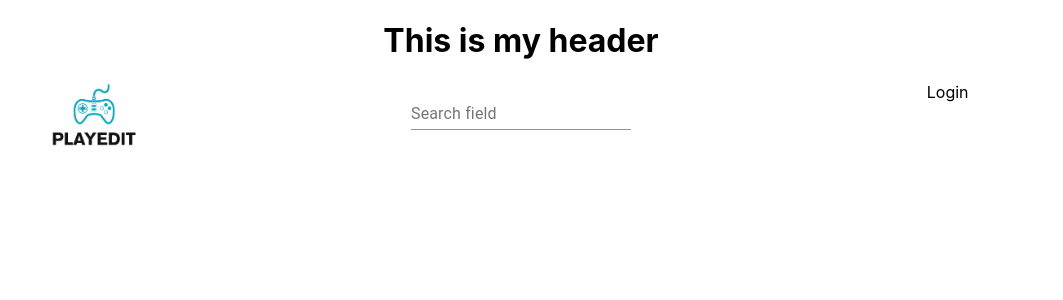
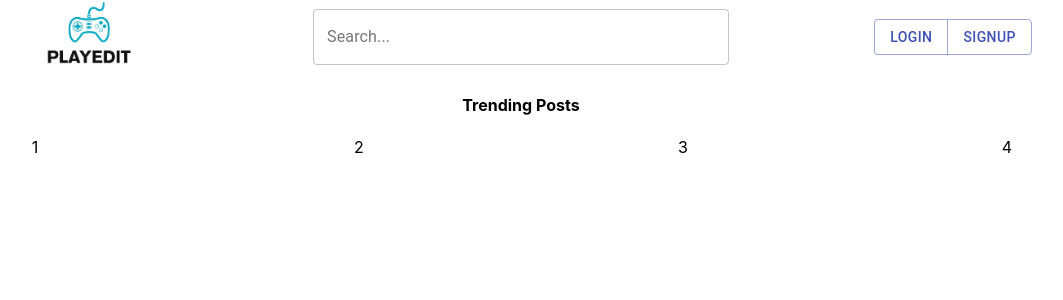
Before and after one commit to Brian-McK/MERN-PLAYEDIT-Solo-Forum-project-WIP, a React (Create React App) app: page / in a window 1280 px wide. Shown: the top 300 px of the page, without its empty margins (119-1182 px from the left). Built offline with nearby package versions, Linux system fonts and the light colour scheme.

Commit message:
Started trending post layout

```diff
--- a/src/App.js
+++ b/src/App.js
@@ -4,7 +4,7 @@ import Header from './Components/Header/Header';
 function App() {
   return (
     <div className="App">
-      <Header MainText={"This is my header"}></Header>
+      <Header></Header>
     </div>
   );
 }
--- a/src/Components/Header/Header.js
+++ b/src/Components/Header/Header.js
@@ -1,10 +1,11 @@
 import NavBar from "../NavBar/NavBar";
+import TrendingPosts from "../TrendingPosts/TrendingPosts";
 
-function Header(props) {
+function Header() {
   return (
     <div className="Header">
-      <h1>{props.MainText}</h1>
       <NavBar></NavBar>
+      <TrendingPosts></TrendingPosts>
     </div>
   );
 }
--- a/src/Components/NavBar/NavBar.js
+++ b/src/Components/NavBar/NavBar.js
@@ -1,20 +1,39 @@
-import { makeStyles } from "@material-ui/core/styles";
-import Paper from "@material-ui/core/Paper";
 import Grid from "@material-ui/core/Grid";
-import logo from '../../images/playedit_logo.png';
+import logo from "../../images/playedit_logo.png";
 import SearchBar from "./SearchBar";
+import Button from "@material-ui/core/Button";
+import ButtonGroup from "@material-ui/core/ButtonGroup";
 
 function NavBar() {
   return (
     <div className="NavBar">
-      <Grid container>
-        <Grid item xs={12} sm={4} md={4}>
+      <Grid
+        container
+        spacing={2}
+        direction="row"
+        justifyContent="center"
+        alignItems="center"
+      >
+        <Grid item xs={12} sm={2} md={4}>
           <img src={logo} className="logo"></img>
         </Grid>
+        <Grid item xs={12} sm={6} md={4}>
+          <SearchBar
+            fullWidth={true}
+            variant={"outlined"}
+            label={"Search..."}
+          ></SearchBar>
+        </Grid>
         <Grid item xs={12} sm={4} md={4}>
-          <SearchBar></SearchBar>
+          <ButtonGroup
+            size="medium"
+            color="primary"
+            aria-label="medium outlined primary button group"
+          >
+            <Button>Login</Button>
+            <Button>Signup</Button>
+          </ButtonGroup>
         </Grid>
-        <Grid item xs={12} sm={4} md={4}>Login</Grid>
       </Grid>
     </div>
   );
--- a/src/Components/NavBar/SearchBar.js
+++ b/src/Components/NavBar/SearchBar.js
@@ -1,11 +1,15 @@
-import { makeStyles } from "@material-ui/core/styles";
-import Grid from "@material-ui/core/Grid";
 import TextField from "@material-ui/core/TextField";
 
-function SearchBar() {
+function SearchBar(props) {
   return (
     <form className="SearchBar" noValidate autoComplete="off">
-      <TextField id="standard-search" label="Search field" type="search" />
+      <TextField
+        fullWidth={props.fullWidth}
+        variant={props.variant}
+        label={props.label}
+        id="standard-search"
+        type="search"
+      />
     </form>
   );
 }
--- /dev/null
+++ b/src/Components/TrendingPosts/TrendingPosts.js
@@ -0,0 +1,31 @@
+import Grid from "@material-ui/core/Grid";
+
+function TrendingPosts() {
+  return (
+    <div className="TrendingPosts">
+      <h4>Trending Posts</h4>
+      <Grid
+        container
+        spacing={2}
+        direction="row"
+        justifyContent="center"
+        alignItems="center"
+      >
+        <Grid item xs={6} sm={6} md={3}>
+          1
+        </Grid>
+        <Grid item xs={6} sm={6} md={3}>
+          2
+        </Grid>
+        <Grid item xs={6} sm={6} md={3}>
+          3
+        </Grid>
+        <Grid item xs={6} sm={6} md={3}>
+          4
+        </Grid>
+      </Grid>
+    </div>
+  );
+}
+
+export default TrendingPosts;
```
